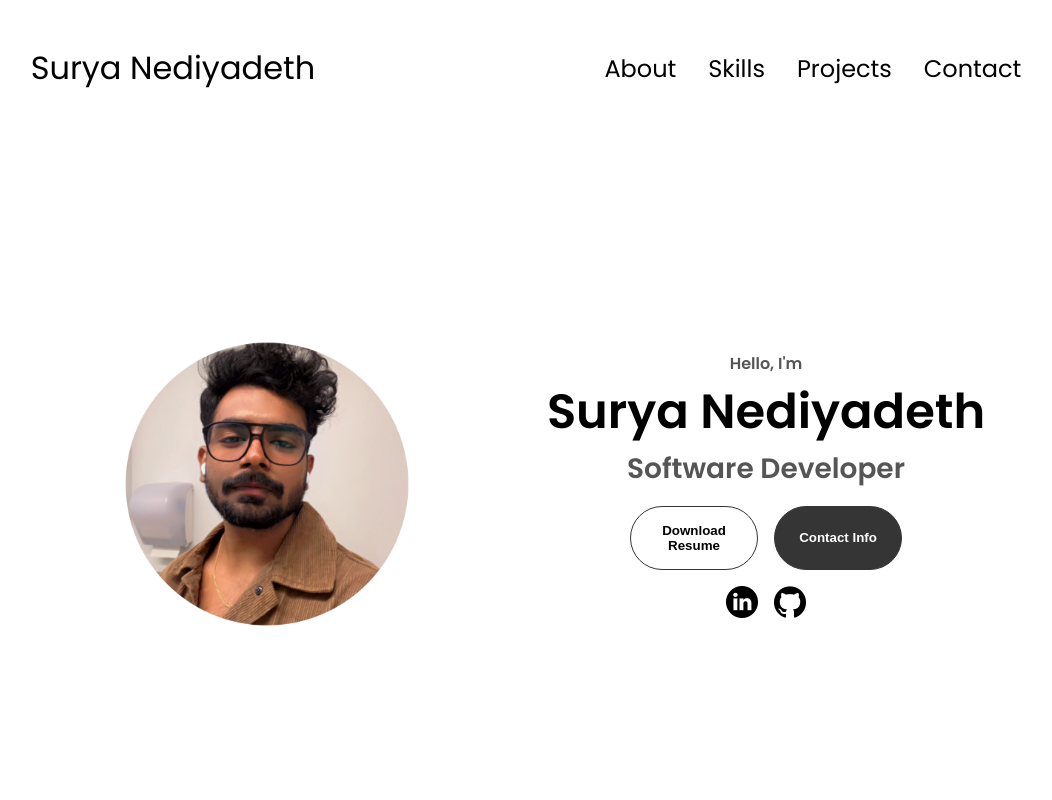
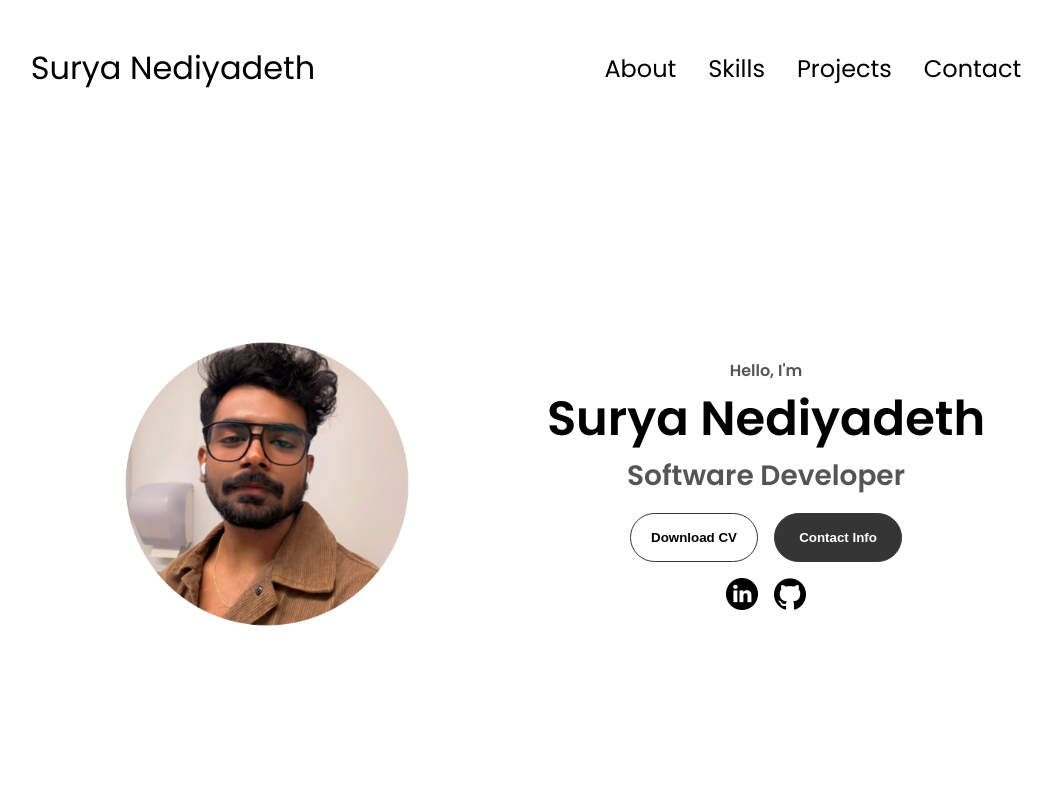
Before and after one commit to Surya7612/Portfolio, a plain HTML site: page index.html in a window 1280 px wide. Shown: the top 800 px of the page, without its empty margins (114-1166 px from the left). Drawn offline with Linux system fonts and the light colour scheme.

Commit message:
Updated index.html

```diff
--- a/index.html
+++ b/index.html
@@ -49,7 +49,7 @@
             class="btn btn-color-2"
             onclick="window.open('./assets/Surya_Nediyadeth_Resume.pdf')"
           >
-            Download Resume
+            Download CV
           </button>
           <button class="btn btn-color-1" onclick="location.href='#contact'">
             Contact Info
```
